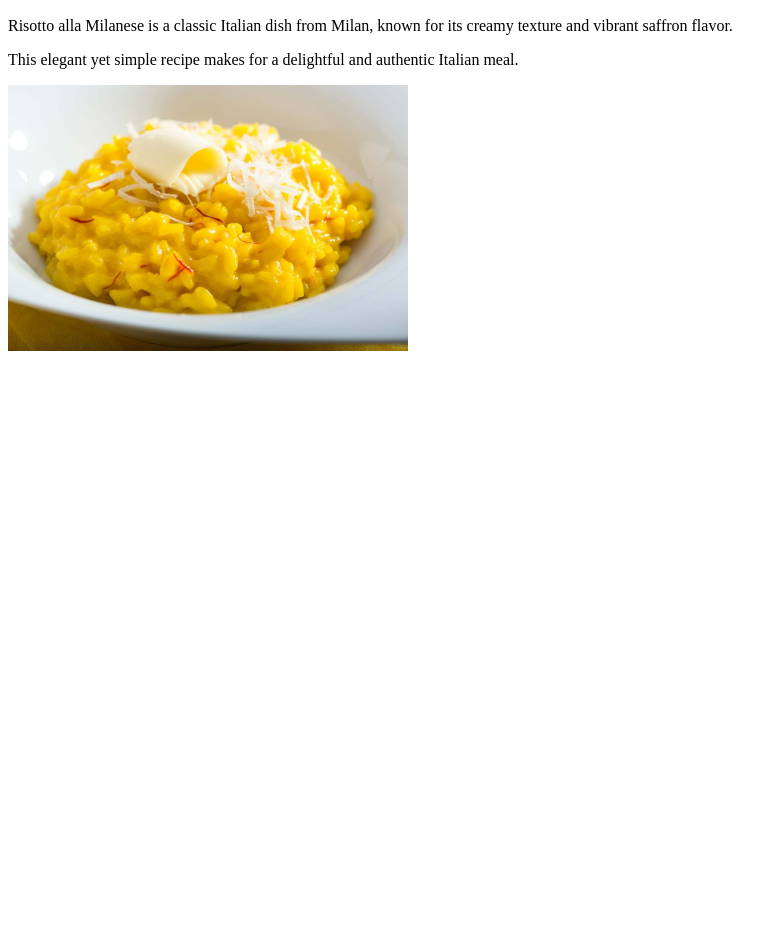
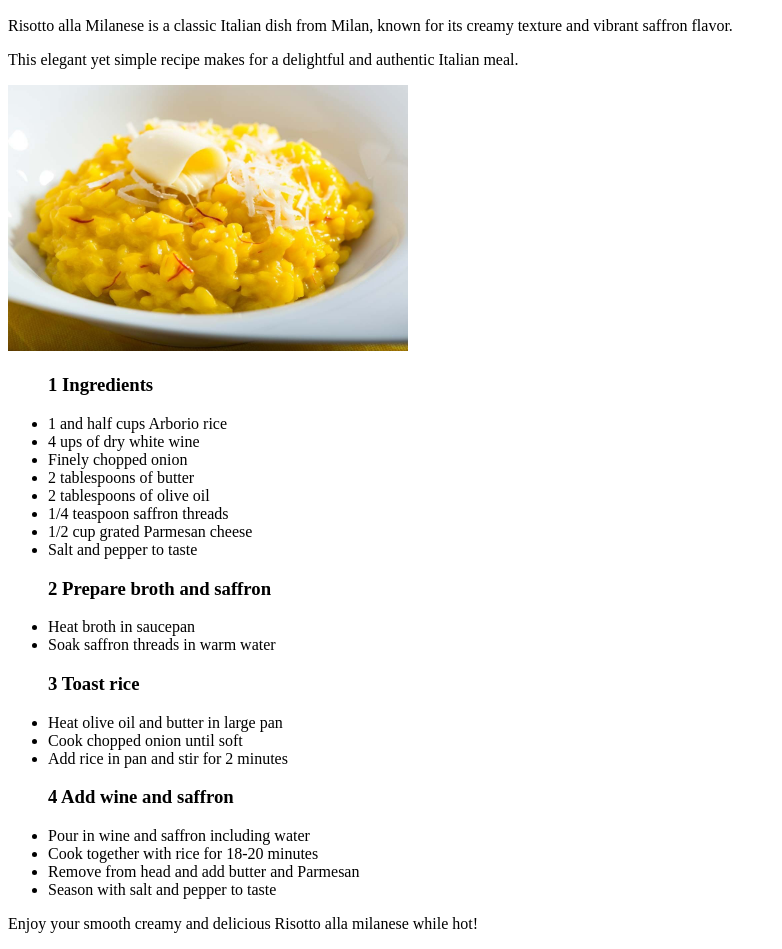
Before and after one commit to eciice/odin-recipes, a plain HTML site: page risotto.html in a window 1280 px wide. Shown: the part 110-1059 px from the top of the page, without its empty margins (0-782 px from the left). Before the commit the page ends 800 px from the top, so only its background shows below. Drawn offline with Linux system fonts and the light colour scheme.

Commit message:
Completed project

```diff
--- a/risotto.html
+++ b/risotto.html
@@ -15,6 +15,37 @@
     <img src="food-images/risotto.jpg"alt="Yellow creamy rice with
     saffron and cheese"width="400">
 
+    <ul><h3>1 Ingredients</h3>
+        <li>1 and half cups Arborio rice</li>
+        <li>4 ups of dry white wine</li>
+        <li>Finely chopped onion</li>
+        <li>2 tablespoons of butter</li>
+        <li>2 tablespoons of olive oil</li>
+        <li>1/4 teaspoon saffron threads</li>
+        <li>1/2 cup grated Parmesan cheese</li>
+        <li>Salt and pepper to taste</li>
+    </ul>
+
+    <ul><h3>2 Prepare broth and saffron</h3>
+        <li>Heat broth in saucepan</li>
+        <li>Soak saffron threads in warm water</li>
+    </ul>
+
+    <ul>
+        <h3>3 Toast rice</h3>
+        <li>Heat olive oil and butter in large pan</li>
+        <li>Cook chopped onion until soft</li>
+        <li>Add rice in pan and stir for 2 minutes</li>
+    </ul>
+
+    <ul>
+        <h3>4 Add wine and saffron</h3>
+        <li>Pour in wine and saffron including water</li>
+        <li>Cook together with rice for 18-20 minutes</li>
+        <li>Remove from head and add butter and Parmesan</li>
+        <li>Season with salt and pepper to taste</li>
+    </ul>
+    <p>Enjoy your smooth creamy and delicious Risotto alla milanese while hot!</p>
 
 </body>
 </html>
```
Also changed, not shown: index.html (+2 -2 lines), pasta.html (added, +58 -0 lines), food-images/pasta.jpg (added).
